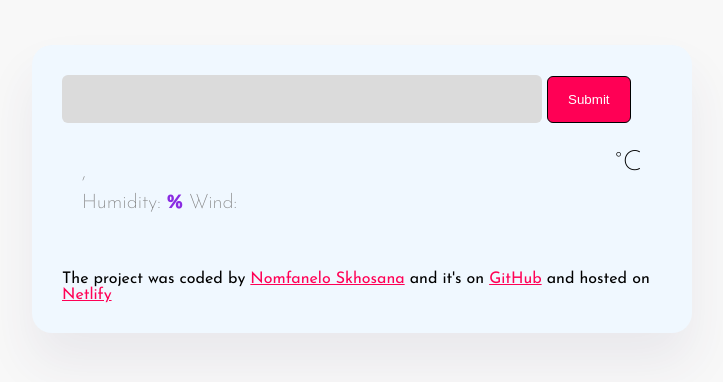
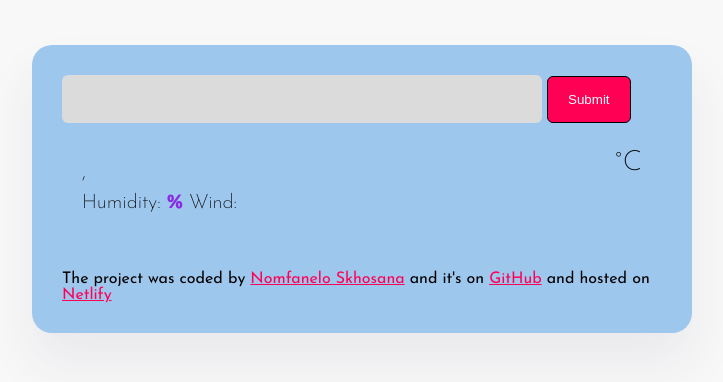
Before and after one commit to Nomfanelo-S/WeatherAppNK, a plain HTML site: page index.html in a window 1280 px wide. Shown: the whole page, without its empty margins (278-1001 px from the left). Drawn offline with nearby package versions, Linux system fonts and the light colour scheme; no server answers.

Commit message:
Made changes to the CSS properties

```diff
--- a/src/syles.css
+++ b/src/syles.css
@@ -13,13 +13,14 @@ main {
   font-size: 20px;
 }
 .container {
-  background-color: aliceblue;
+  background-color: rgb(158, 199, 238);
   max-width: 600px;
   margin: 45px auto;
   padding: 30px;
   box-shadow: 0 30px 50px rgba(65, 50, 100, 0.08);
   border-radius: 20px;
 }
+
 .search-input {
   background-color: rgb(219, 219, 219);
   border: none;
@@ -54,7 +55,7 @@ main {
   unicode-bidi: isolate;
 }
 .weather-details {
-  color: grey;
+  color: rgb(0, 0, 0);
   line-height: 1.5;
 }
 .current-temperature {
@@ -87,7 +88,7 @@ main {
 }
 .forecast-day {
   text-align: center;
-  color: #ff0055;
+  color: #59021f;
   font-size: 15px;
   line-height: 15px;
 }
```
Also changed, not shown: index.html (+3 -1 lines), cloud.png (added).
